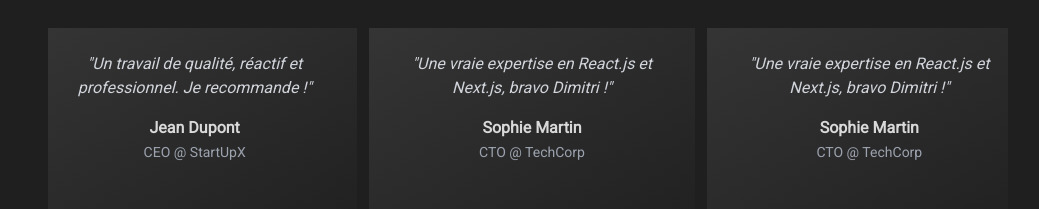
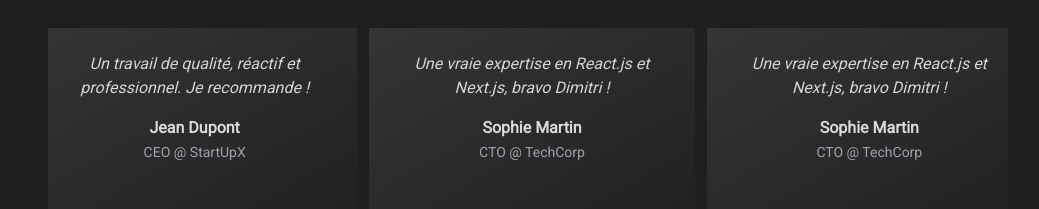
Before and after one commit to dimitrimabom/dimitri-mabom-portfolio, a Next.js app: page / in a window 1280 px wide. Shown: the part 1513-1722 px from the top of the page, without its empty margins (112-1151 px from the left). Built offline with nearby package versions, Linux system fonts and the light colour scheme.

Commit message:
testimonial correction

```diff
--- a/components/Testimonials.tsx
+++ b/components/Testimonials.tsx
@@ -34,7 +34,7 @@ const Testimonials = () => {
                     <CarouselContent className="gap-3">
                         {testimonials.map((testimonial, index) => (
                             <CarouselItem key={index} className="p-6 bg-gradient-to-br from-primary/10 to-secondary/10 md:basis-1/2 lg:basis-1/3">
-                                <p className="italic text-gray-300">"{testimonial.feedback}"</p>
+                                <p className="italic text-gray-300">{testimonial.feedback}</p>
                                 <h3 className="mt-4 font-semibold">{testimonial.name}</h3>
                                 <span className="text-gray-400 text-sm">{testimonial.role}</span>
                             </CarouselItem>
```
